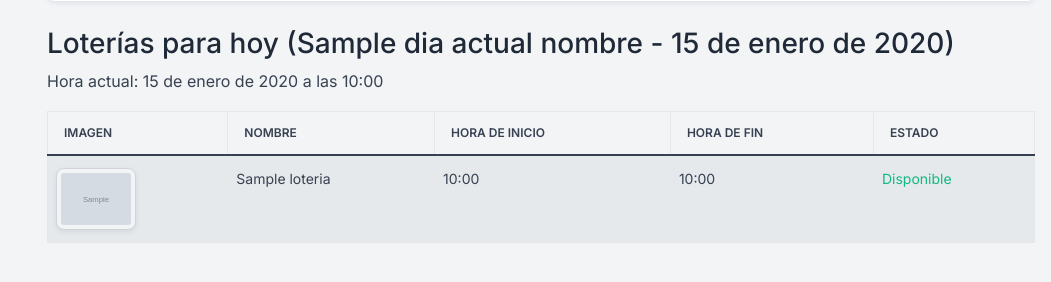
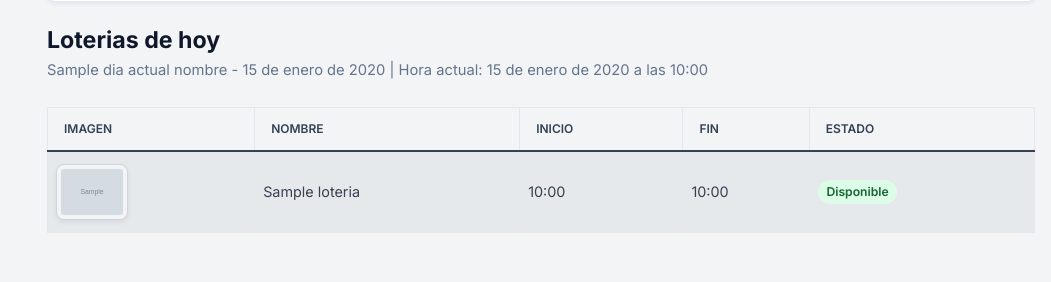
Before and after one commit to daniel0227/ventas, a Django app: template core/templates/core/loterias.html in a window 1280 px wide. Shown: the part 93-375 px from the top of the page, without its empty margins (229-1280 px from the left). Run offline with Django 5.2, Linux system fonts and the light colour scheme; tables that the repository leaves empty hold one stand-in row (values such as "Sample post"); the template is opened without the code that fills it: values that come from a table or form of the project are taken from there, most other values are stand-ins (such as "Sample title", 1, 10 or a date in 2020); grey boxes marked "Sample" are stand-in pictures; some libraries are stand-ins or nearby versions.

Commit message:
Modificacion en la visualizacion del reporte de loterias

```diff
--- a/core/templates/core/loterias.html
+++ b/core/templates/core/loterias.html
@@ -1,45 +1,205 @@
 {% extends 'core/base.html' %}
 {% load static %}
 
+{% block content %}
+<section class="lotteries-report container-fluid px-0">
+    <header class="report-header mb-3 mb-md-4">
+        <h3 class="report-title mb-1">Loterias de hoy</h3>
+        <p class="report-meta mb-0">
+            {{ dia_actual_nombre }} - {{ fecha_actual|date:"j \\d\\e F \\d\\e Y" }} | Hora actual: {{ current_time }}
+        </p>
+    </header>
 
-{% block content %}
-<h3>Loterías para hoy ({{ dia_actual_nombre }} - {{ fecha_actual|date:"j \\d\\e F \\d\\e Y" }})</h3>
-<p>Hora actual: {{ current_time }}</p>
+    <div class="d-md-none">
+        <div class="vstack gap-2">
+            {% for loteria in loterias %}
+                <article class="lottery-card {% if loteria.hora_fin < current_time %}lottery-card-closed{% endif %}">
+                    <img src="{{ loteria.imagen.url }}" alt="{{ loteria.nombre }}" class="lottery-thumb">
+                    <div class="lottery-content">
+                        <h4 class="lottery-name mb-1">{{ loteria.nombre }}</h4>
+                        <p class="lottery-time mb-1">
+                            <span>Inicio {{ loteria.hora_inicio }}</span>
+                            <span>Fin {{ loteria.hora_fin }}</span>
+                        </p>
+                        <p class="mb-0">
+                            {% if loteria.hora_fin < current_time %}
+                                <span class="status-chip status-chip-muted">Hora de juego pasada</span>
+                            {% else %}
+                                <span class="status-chip status-chip-ok">Disponible</span>
+                            {% endif %}
+                        </p>
+                    </div>
+                </article>
+            {% empty %}
+                <div class="empty-state">
+                    No hay loterias disponibles para hoy.
+                </div>
+            {% endfor %}
+        </div>
+    </div>
 
-    <div class="table-responsive">
-        <table class="table table-striped table-bordered">
+    <div class="table-responsive d-none d-md-block">
+        <table class="table table-striped table-bordered report-table align-middle">
             <thead>
                 <tr>
                     <th>Imagen</th>
                     <th>Nombre</th>
-                    <th>Hora de inicio</th>
-                    <th>Hora de fin</th>
+                    <th>Inicio</th>
+                    <th>Fin</th>
                     <th>Estado</th>
                 </tr>
             </thead>
             <tbody>
                 {% for loteria in loterias %}
-                    <tr class="{% if loteria.hora_fin < current_time %}readonly{% endif %}">
+                    <tr class="{% if loteria.hora_fin < current_time %}table-secondary{% endif %}">
                         <td>
-                            <img src="{{ loteria.imagen.url }}" alt="{{ loteria.nombre }}" class="img-thumbnail" style="width: 80px; height: auto;">
+                            <img src="{{ loteria.imagen.url }}" alt="{{ loteria.nombre }}" class="img-thumbnail report-thumb">
                         </td>
                         <td>{{ loteria.nombre }}</td>
                         <td>{{ loteria.hora_inicio }}</td>
                         <td>{{ loteria.hora_fin }}</td>
                         <td>
                             {% if loteria.hora_fin < current_time %}
-                                <span class="text-muted">Hora de juego pasada</span>
+                                <span class="status-chip status-chip-muted">Hora de juego pasada</span>
                             {% else %}
-                                <span class="text-success">Disponible</span>
+                                <span class="status-chip status-chip-ok">Disponible</span>
                             {% endif %}
                         </td>
                     </tr>
                 {% empty %}
                     <tr>
-                        <td colspan="5" class="text-center">No hay loterías disponibles para hoy.</td>
+                        <td colspan="5" class="text-center py-4">No hay loterias disponibles para hoy.</td>
                     </tr>
                 {% endfor %}
             </tbody>
         </table>
     </div>
+</section>
+
+<style>
+    .lotteries-report {
+        max-width: 1080px;
+    }
+
+    .report-title {
+        margin: 0;
+        font-size: 1.45rem;
+        font-weight: 700;
+        color: #0f172a;
+    }
+
+    .report-meta {
+        font-size: 0.92rem;
+        color: #64748b;
+    }
+
+    .lottery-card {
+        display: flex;
+        gap: 0.7rem;
+        align-items: center;
+        background: #ffffff;
+        border: 1px solid #e2e8f0;
+        border-radius: 12px;
+        padding: 0.58rem;
+    }
+
+    .lottery-card-closed {
+        background: #f8fafc;
+    }
+
+    .lottery-thumb {
+        width: 58px;
+        height: 58px;
+        object-fit: cover;
+        border-radius: 10px;
+        border: 1px solid #e2e8f0;
+        flex: 0 0 auto;
+    }
+
+    .lottery-content {
+        min-width: 0;
+    }
+
+    .lottery-name {
+        font-size: 0.97rem;
+        font-weight: 700;
+        color: #0f172a;
+        line-height: 1.25;
+    }
+
+    .lottery-time {
+        display: flex;
+        gap: 0.5rem;
+        flex-wrap: wrap;
+        font-size: 0.82rem;
+        color: #475569;
+    }
+
+    .status-chip {
+        display: inline-flex;
+        align-items: center;
+        border-radius: 999px;
+        padding: 0.18rem 0.55rem;
+        font-size: 0.76rem;
+        font-weight: 600;
+    }
+
+    .status-chip-ok {
+        background: #dcfce7;
+        color: #166534;
+    }
+
+    .status-chip-muted {
+        background: #e2e8f0;
+        color: #334155;
+    }
+
+    .report-table th {
+        font-size: 0.85rem;
+        color: #334155;
+    }
+
+    .report-table td {
+        font-size: 0.9rem;
+    }
+
+    .report-thumb {
+        width: 72px;
+        border-radius: 8px;
+    }
+
+    .empty-state {
+        border: 1px dashed #cbd5e1;
+        border-radius: 12px;
+        background: #ffffff;
+        color: #64748b;
+        text-align: center;
+        padding: 1rem;
+        font-size: 0.9rem;
+    }
+
+    @media (max-width: 575.98px) {
+        .report-title {
+            font-size: 1.2rem;
+        }
+
+        .report-meta {
+            font-size: 0.84rem;
+        }
+
+        .lottery-card {
+            padding: 0.5rem;
+            gap: 0.62rem;
+        }
+
+        .lottery-thumb {
+            width: 52px;
+            height: 52px;
+        }
+
+        .lottery-name {
+            font-size: 0.92rem;
+        }
+    }
+</style>
 {% endblock %}
```
